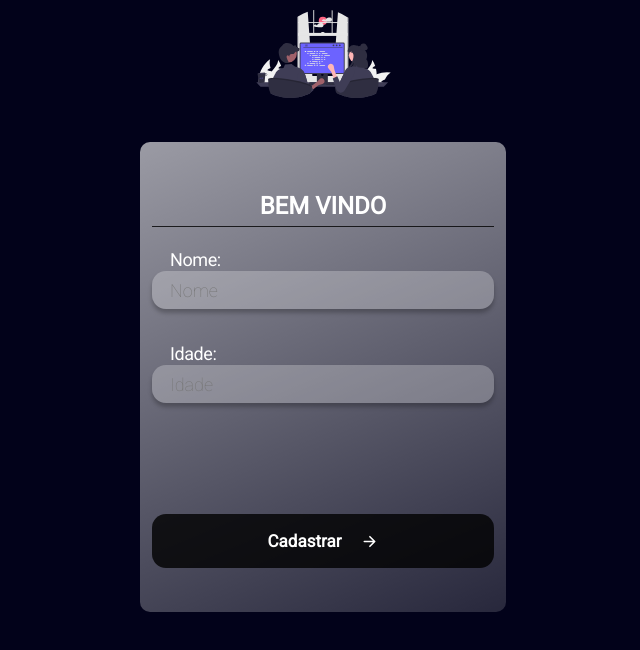
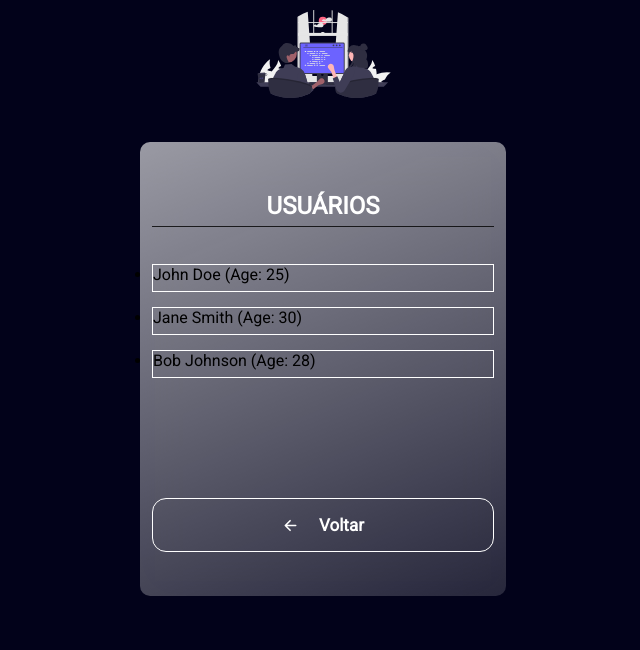
Before and after one commit to MarceloALMoreira/Mobile-Login, a React (Vite) app in the folder MobileLogin/: page / in a window 1280 px wide. Shown: the top 650 px of the page, without its empty margins (317-957 px from the left). Built offline with nearby package versions, Linux system fonts and the light colour scheme; no server answers.

Commit message:
fix editando a page 2

```diff
--- a/MobileLogin/src/main.tsx
+++ b/MobileLogin/src/main.tsx
@@ -2,11 +2,13 @@ import React from 'react'
 import ReactDOM from 'react-dom/client'
 import  GlobalStyle  from './globalStyle.ts'
 import Home from './pages/Home'
+import Users from './pages/Users/index.tsx'
 
 ReactDOM.createRoot(document.getElementById('root') as HTMLElement).render(
   <React.StrictMode>
     <>
-    <Home />
+    {/* <Home /> */}
+    <Users/>
     <GlobalStyle/>
     </>
 
--- a/MobileLogin/src/pages/Home/index.tsx
+++ b/MobileLogin/src/pages/Home/index.tsx
@@ -1,7 +1,7 @@
 import { Container, H1, Image, ContainerItens, InputLabel, Input, Button, User } from './styles'
 import PairPrograming from '../../assets/pair_programming.svg'
-import { IoArrowForwardOutline, IoTrash } from "react-icons/io5";
-import { useState, useRef, useEffect } from 'react';
+import { IoArrowForwardOutline } from "react-icons/io5";
+import { useState, useRef } from 'react';
 import axios from 'axios';
 
 interface User {
@@ -32,34 +32,6 @@ function Home() {
     setUsers([...users, newUser])
   }
 
-
-  //Mostrando todos os Usuarios na tela
-  useEffect(() => {
-    const fetchUsers = async () => {
-      try {
-        const response = await axios.get('http://localhost:3001/user')
-        const { data: MyUsers } = response
-
-        setUsers(MyUsers)
-      } catch (error) {
-        console.log(error)
-      }
-    }
-    fetchUsers()
-  }, [])
-
-  // Funcionalidade que permiti que o user seja deletado quando chamamos o function
-  async function deleteUser(userId: number) {
-    await axios.delete(`http://localhost:3001/user/${userId}`)
-    setUsers(prevUsers => prevUsers.filter(u => u.id !== userId));
-
-    /*         Poderia criar um filtro e depois um setUset com novo arrya de user
-        const newUsers = users.filter((user) => user.id !== userId)
-        setUsers(newUsers)
-
-        */
-  }
-
   return (
     <Container>
       <Image alt='Logo People' src={PairPrograming} />
@@ -75,8 +47,6 @@ function Home() {
           Cadastrar
           <IoArrowForwardOutline />
         </Button>
-
-
       </ContainerItens>
     </Container>
   )
--- a/MobileLogin/src/pages/Home/styles.ts
+++ b/MobileLogin/src/pages/Home/styles.ts
@@ -67,7 +67,7 @@ export const Button = styled.button`
     justify-content: center;
     gap: 20px;
 
-    margin-top: 77px;
+    margin-top: 57px;
     width: 342px;
     height: 54px;
     background: rgba(0, 0, 0, 0.8);
--- a/MobileLogin/src/pages/Users/index.tsx
+++ b/MobileLogin/src/pages/Users/index.tsx
@@ -1,25 +1,113 @@
 
-  {/* Utilizando o map() para renderizar os itens na tela, pecorrendo no array*/}
+
+import { Container, H1, Image, ContainerItens, Button,User } from './styles'
+import PairPrograming from '../../assets/pair_programming.svg'
+import { IoArrowForwardOutline } from "react-icons/io5";
+import { useState } from 'react';
+
+interface Users {
+  id: number
+  name: string
+  age: number
+}
+const Users: React.FC=() => {
+
+  const updateUsers = () =>{
+  console.log('teste')
+  }
+
+
+  const users: Users[] = [
+    { id: 1, name: 'John Doe', age: 25 },
+    { id: 2, name: 'Jane Smith', age: 30 },
+    { id: 3, name: 'Bob Johnson', age: 28 },
+  ];
+
+
+  return (
+    <Container>
+      <Image alt='Logo People' src={PairPrograming} />
+      <ContainerItens>
+        <H1>Usuários</H1>
+      {/* Lista de usuario cadastrado vindo da API */}
     <ul>
       {users.map((user) => (
           <User key={user.id}>
-      <p>{user.name}</p>
-      <p>{user.age}</p>
-      <i onClick={() => deleteUser(user.id)}><IoTrash /></i>
+           {user.name} (Age: {user.age})
           </User>
       ))}
+
     </ul>
+
+        <Button  onClick={updateUsers}>
+      <IoArrowForwardOutline />
+          Voltar
+        </Button>
+      </ContainerItens>
+    </Container>
+  )
+}
+
+export default Users
 
 
 
 
-async function deleteUser(userId: number) {
-    await axios.delete(`http://localhost:3001/user/${userId}`)
-    setUsers(prevUsers => prevUsers.filter(u => u.id !== userId));
+// //Mostrando todos os Usuarios na tela
+// useEffect(() => {
+//   const fetchUsers = async () => {
+//     try {
+//       const response = await axios.get('http://localhost:3001/user')
+//       const { data: MyUsers } = response
+
+//       setUsers(MyUsers)
+//     } catch (error) {
+//       console.log(error)
+//     }
+//   }
+//   fetchUsers()
+// }, [])
+
+// // Funcionalidade que permiti que o user seja deletado quando chamamos o function
+// async function deleteUser(userId: number) {
+//   await axios.delete(`http://localhost:3001/user/${userId}`)
+//   setUsers(prevUsers => prevUsers.filter(u => u.id !== userId));
 
   /*         Poderia criar um filtro e depois um setUset com novo arrya de user
       const newUsers = users.filter((user) => user.id !== userId)
       setUsers(newUsers)
 
       */
-  }
+
+
+
+
+
+
+
+
+
+//   {/* Utilizando o map() para renderizar os itens na tela, pecorrendo no array*/}
+//   <ul>
+//   {users.map((user) => (
+//     <User key={user.id}>
+//       <p>{user.name}</p>
+//       <p>{user.age}</p>
+//       <i onClick={() => deleteUser(user.id)}><IoTrash /></i>
+//     </User>
+//   ))}
+// </ul>
+
+
+
+
+// async function deleteUser(userId: number) {
+//     await axios.delete(`http://localhost:3001/user/${userId}`)
+//     setUsers(prevUsers => prevUsers.filter(u => u.id !== userId));
+
+//     /*         Poderia criar um filtro e depois um setUset com novo arrya de user
+//         const newUsers = users.filter((user) => user.id !== userId)
+//         setUsers(newUsers)
+
+//         */
+//   }
--- a/MobileLogin/src/pages/Users/styles.ts
+++ b/MobileLogin/src/pages/Users/styles.ts
@@ -0,0 +1,127 @@
+import { styled } from "styled-components";
+
+
+export const Container = styled.div`
+    display: flex;
+    flex-direction: column;
+    align-items: center;
+    gap: 44px;
+    height: 800px;
+    background-color: rgb(2, 2, 26);
+
+`
+export const Image = styled.img`
+    margin-top: 10px;
+    width: 151px;
+    height: 88px;
+`
+export const ContainerItens = styled.div`
+    display: flex;
+    flex-direction: column;
+    padding: 44px 12px;
+    margin-bottom: 20px;
+    border-radius: 10px 10px 10px 10px;
+    background: linear-gradient(157.44deg, rgba(255, 255, 255, 0.6) 0.84%, rgba(255, 255, 255, 0.6) 0.85%, rgba(255, 255, 255, 0.15) 100%);
+    backdrop-filter: blur(22.5px);
+   `
+export const H1 = styled.h1`
+    font-style: normal;
+    font-weight: 600;
+    text-transform: uppercase;
+    font-size: 24px;
+    line-height: 40px;
+    text-align: center;
+    margin-bottom: 22px;
+    border-bottom:  1px solid rgba(0, 0, 0, 0.8);
+    color: #fff;
+`
+export const InputLabel = styled.p`
+    font-style: normal;
+    font-weight: 400;
+    font-size: 18px;
+    padding-left: 18px;
+    line-height: 22px;
+    align-items: center;
+    letter-spacing: -0.408px;
+    color: #fff;
+`
+export const Input = styled.input`
+    width: 342px;
+    height: 38px;
+    background: rgba(255, 255, 255, 0.25);
+    box-shadow: 0px 4px 4px rgba(0, 0, 0, 0.25);
+    border-radius: 14px;
+    border: none;
+    outline: none;
+    padding-left: 18px;
+    font-style: normal;
+    font-weight: 200;
+    font-size: 18px;
+    line-height: 28px;
+    color: #FFF;
+
+    margin-bottom: 34px;
+`
+export const Button = styled.button`
+    display: flex;
+    align-items: center;
+    justify-content: center;
+    gap: 20px;
+
+    margin-top: 120px;
+    width: 342px;
+    height: 54px;
+
+    border-radius: 14px;
+    border: 1px solid white;
+    background-color: transparent;
+    font-style: normal;
+    font-weight: 700;
+    font-size: 17px;
+    line-height: 28px;
+    color: #fff;
+
+    &:hover{
+        opacity: 0.8;
+    }
+    &:active{
+        opacity: 0.5
+    }
+    svg{
+        transform: rotateY(180deg)
+    }
+
+`
+export const User = styled.li`
+
+    margin-top: 15px;
+    height: 28px;
+    border: 1px solid white;
+    /* background: rgba(255, 255, 255, 0.25);
+    box-shadow: 0px 4px 4px rgba(0, 0, 0, 0.25);
+    border-radius: 14px;
+    border: none;
+    outline: none; */
+
+    i{
+    cursor: pointer;
+    font-size: 24px;
+    }
+    i:hover{
+        color: red;
+        opacity: 0.8;
+        transition: 0.3s ease-in;
+    }
+    p{
+        font-style: normal;
+        font-weight: normal;
+        font-size: 20px;
+        line-height: 28px;
+        color: #fff;
+    }
+
+    &:hover{
+        opacity: 0.8;
+        background-color: greenyellow;
+    }
+`
```
Lines whose indentation alone changed are shown as unchanged.
